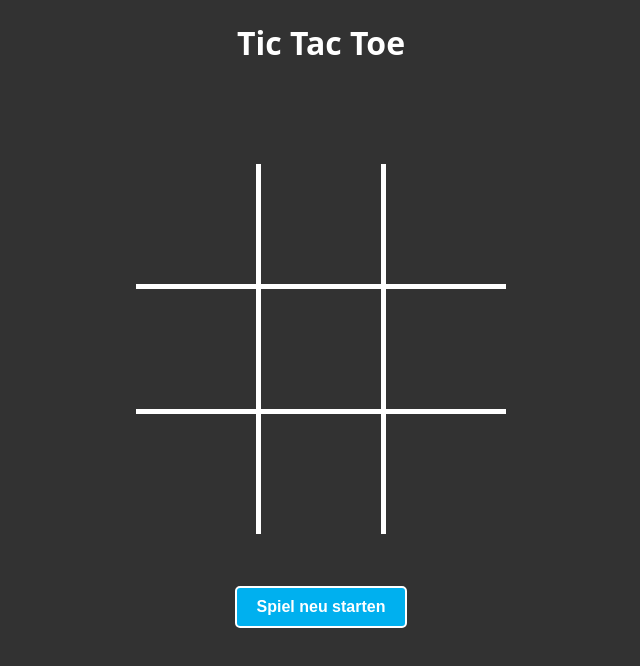
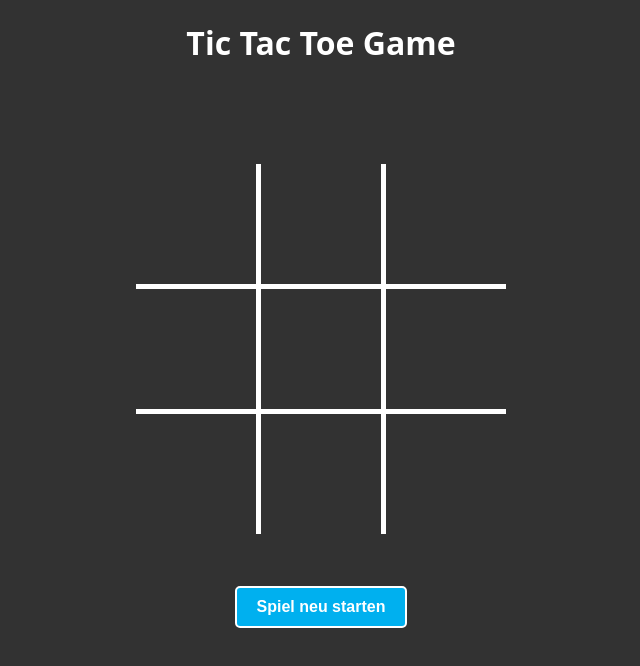
Before and after one commit to Ina04/TicTacToe, a plain HTML site: page TicTacToe/index.html in a window 1280 px wide. Shown: the whole page, without its empty margins (319-959 px from the left). Drawn offline with Linux system fonts and the light colour scheme.

Commit message:
change title

```diff
--- a/TicTacToe/index.html
+++ b/TicTacToe/index.html
@@ -8,7 +8,7 @@
     <link rel="stylesheet" href="style.css">
 </head>
 <body onload="init()">
-    <h1>Tic Tac Toe</h1>
+    <h1>Tic Tac Toe Game</h1>
 
     <div id="content"></div>
 
```
